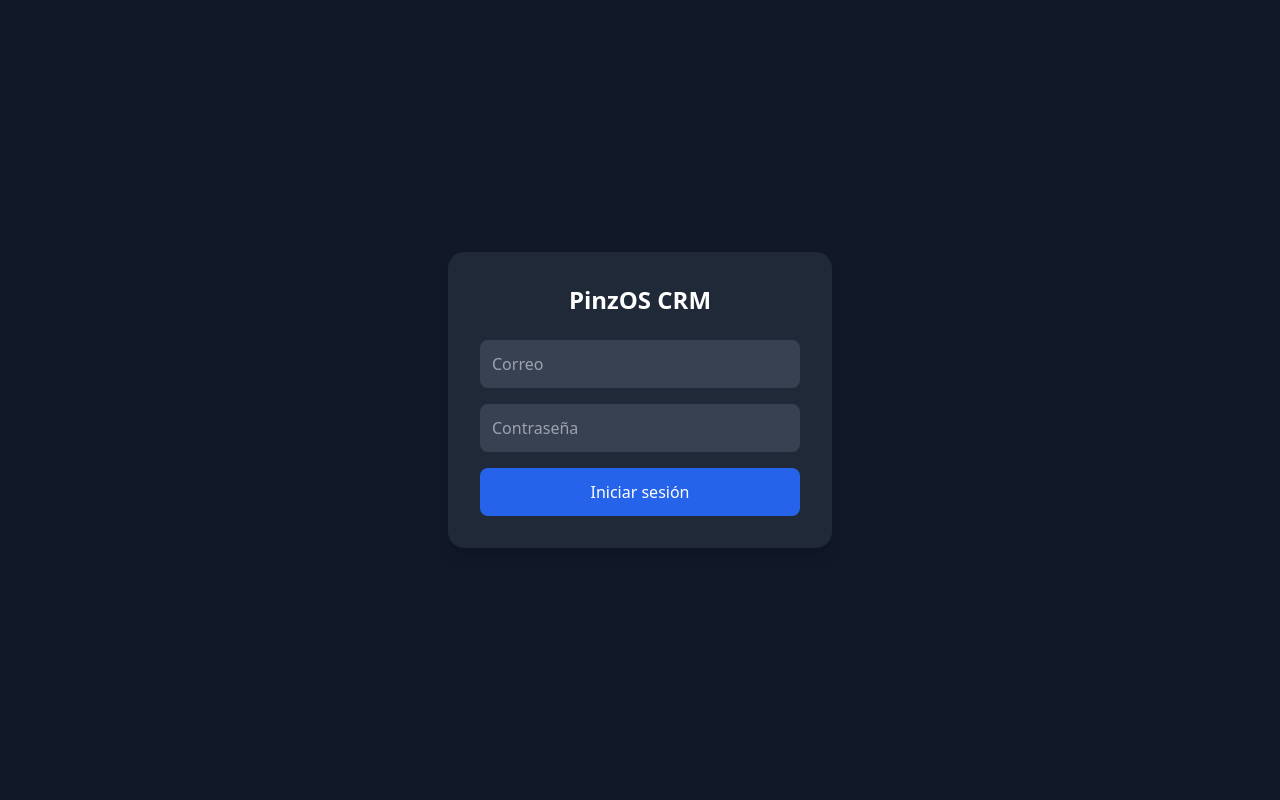
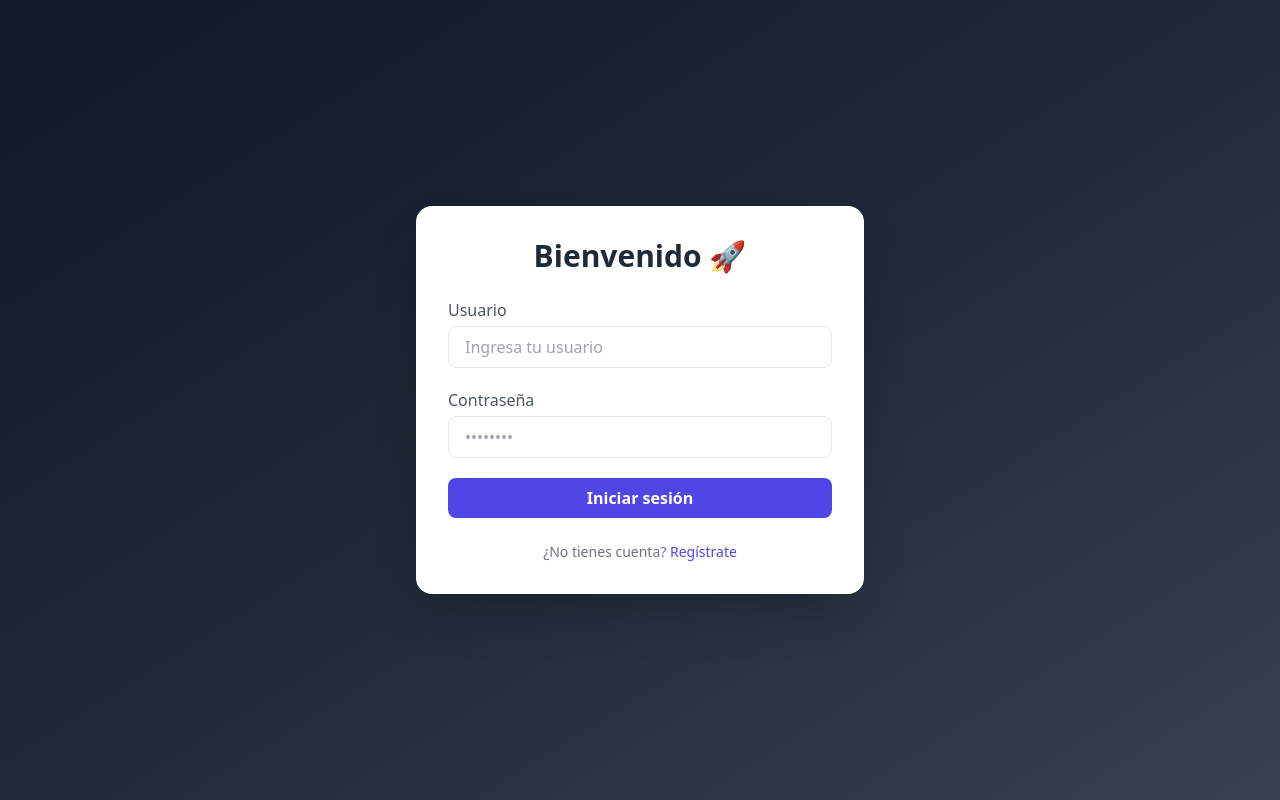
Before and after one commit to pinzos/PinzOs, a React (Vite) app in the folder frontend/: page / in a window 1280 px wide. Built offline with nearby package versions, Linux system fonts and the light colour scheme; the HTML template or start-up script is replaced by a standard one.

Commit message:
Update App.jsx

```diff
--- a/frontend/src/App.jsx
+++ b/frontend/src/App.jsx
@@ -2,27 +2,38 @@ import React, { useEffect, useState } from 'react'
 
 export default function App() {
   return (
-    <div className="flex items-center justify-center min-h-screen bg-gray-900">
-      <div className="bg-gray-800 p-8 rounded-2xl shadow-lg w-96">
-        <h1 className="text-2xl font-bold text-white text-center mb-6">PinzOS CRM</h1>
-        <form className="space-y-4">
-          <input
-            type="email"
-            placeholder="Correo"
-            className="w-full p-3 rounded-lg bg-gray-700 text-white focus:outline-none"
-          />
-          <input
-            type="password"
-            placeholder="Contraseña"
-            className="w-full p-3 rounded-lg bg-gray-700 text-white focus:outline-none"
-          />
+    <div className="min-h-screen flex items-center justify-center bg-gradient-to-br from-gray-900 via-gray-800 to-gray-700">
+      <div className="bg-white p-8 rounded-2xl shadow-2xl w-full max-w-md">
+        <h1 className="text-3xl font-bold text-center text-gray-800 mb-6">
+          Bienvenido 🚀
+        </h1>
+        <form className="space-y-5">
+          <div>
+            <label className="block text-gray-600 font-medium mb-1">Usuario</label>
+            <input
+              type="text"
+              placeholder="Ingresa tu usuario"
+              className="w-full px-4 py-2 border rounded-lg focus:ring-2 focus:ring-indigo-500 focus:border-indigo-500 outline-none"
+            />
+          </div>
+          <div>
+            <label className="block text-gray-600 font-medium mb-1">Contraseña</label>
+            <input
+              type="password"
+              placeholder="••••••••"
+              className="w-full px-4 py-2 border rounded-lg focus:ring-2 focus:ring-indigo-500 focus:border-indigo-500 outline-none"
+            />
+          </div>
           <button
             type="submit"
-            className="w-full bg-blue-600 hover:bg-blue-700 text-white p-3 rounded-lg"
+            className="w-full bg-indigo-600 hover:bg-indigo-700 text-white font-semibold py-2 px-4 rounded-lg transition duration-200"
           >
             Iniciar sesión
           </button>
         </form>
+        <p className="text-sm text-gray-500 text-center mt-6">
+          ¿No tienes cuenta? <a href="#" className="text-indigo-600 hover:underline">Regístrate</a>
+        </p>
       </div>
     </div>
   );
```
